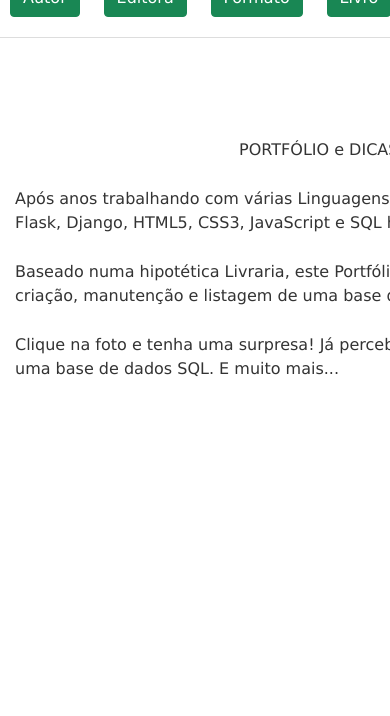
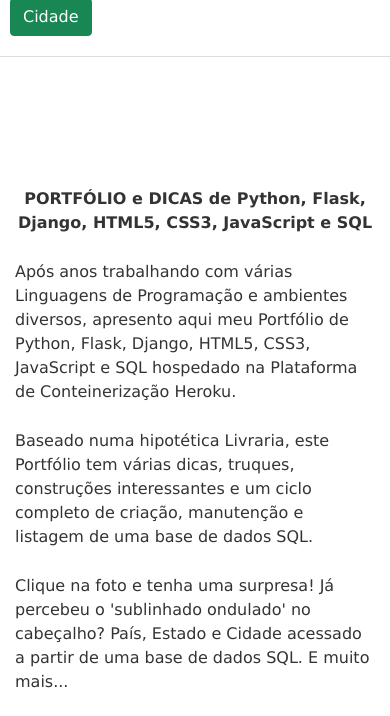
Before and after one commit to aug1804/aug-portfolio, a Django app: page / in a window 390 px wide; the page is wider, and only the part inside the window is pictured. Shown: the part 140-856 px from the top of that part. Before the commit the page ends 517 px from the top of that part, so only its background shows below. Run offline with Django 4.2, Linux system fonts and the light colour scheme; some libraries are stand-ins or nearby versions.

Commit message:
20/jun/22 git

```diff
--- a/portal6/static/styles.css
+++ b/portal6/static/styles.css
@@ -326,7 +326,7 @@ article>*:first-child {
 article {
   background-color: white;
   flex: 2; /* 2/3 */
-  margin-top: 30;
+  margin-top: 30px;
   overflow-y: auto;
   padding: 100px 15px;
 }
--- a/portal6/templates/base.html
+++ b/portal6/templates/base.html
@@ -97,9 +97,9 @@
 
     /* Positioning and margins */
 
-    @media (min-width: 1100px) {
+    @media (min-width: 100%) {
       body {
-        width: 1100px;
+        width: 100%;
         margin: 0 auto;
       }
     }
@@ -235,6 +235,7 @@
 
     .paragrafo{
       text-align: center;
+      font-weight:bold;
       /* text-decoration: underline wavy #000000; */
     }
 
@@ -242,7 +243,7 @@
       display: flex;
       flex-direction: column;
       background-color: white;
-      width: 1100px;
+      width: 100%;
     }
 
     main {
@@ -260,7 +261,7 @@
       background-color: white;
       flex: 2;
       /* 2/3 */
-      margin-top: 30;
+      margin-top: 30px;
       overflow-y: auto;
       padding: 100px 15px;
     }
@@ -317,6 +318,7 @@
     .tdH1 {
       width: 60%;
       text-align: center;
+      font-weight:bold;
     }
 
     html {
--- a/portal6/templates/portal6/home.html
+++ b/portal6/templates/portal6/home.html
@@ -22,16 +22,16 @@
 					>
 				</td>
 				<td class="tdH1">
-					<h1>PORTFÓLIO e DICAS</h1>
+					<h1 style="color: red;">PORTFÓLIO e DICAS</h1>
 				</td>
 			</tr>
 		</table>
 		<ul>
 			<li>
+				<a class="btn btn-success" href="livro"   > Livro   </a>
 				<a class="btn btn-success" href="autor"   > Autor   </a>
 				<a class="btn btn-success" href="editora" > Editora </a>
 				<a class="btn btn-success" href="formato" > Formato </a>
-				<a class="btn btn-success" href="livro"   > Livro   </a>
 				<a class="btn btn-success" href="country" > País    </a>
 				<a class="btn btn-success" href="state"   > Estado  </a>
 				<a class="btn btn-success" href="city"    > Cidade  </a>
@@ -41,13 +41,58 @@
 
 	<main>
 		<article>
-			<p class="paragrafo"><b>PORTFÓLIO e DICAS de Python, Flask, Django, HTML5, CSS3, JavaScript e SQL</b></p>
+			<!-- <b>...</b> não funcionou #-->
+			<!-- <span style="font-weight:bold;">...</span> talvez funcione #-->
+			<p class="paragrafo">PORTFÓLIO e DICAS de Python, Flask, Django, HTML5, CSS3, JavaScript e SQL</p>
 
 			<p>Após anos trabalhando com várias Linguagens de Programação e ambientes diversos, apresento aqui meu Portfólio de Python, Flask, Django, HTML5, CSS3, JavaScript e SQL hospedado na <b>Plataforma de Conteinerização Heroku</b>.</p>
 
 			<p>Baseado numa hipotética Livraria, este Portfólio tem várias dicas, truques, construções interessantes e um ciclo completo de criação, manutenção e listagem de uma base de dados SQL.</p>
 
 			<p>Clique na foto e tenha uma surpresa! Já percebeu o 'sublinhado ondulado' no cabeçalho? País, Estado e Cidade acessado a partir de uma base de dados SQL. E muito mais...</p>
+
+			<div 	style="
+							display: inline-block;
+							background-image: url(&quot;https://theboot.com.br/wp-content/uploads/2022/06/marketingDigital-244x300.png&quot;);
+							width:  244px;
+							height: 300px;
+							">
+				<div class="col-lg-12 col-md-6">
+					<div class="text-white" style="padding: 20px;">
+						<h2 style="font-size: 14px;color: yellow;margin-bottom: 20px;text-align: center;">MICRO SISTEMA DE CONTROLE DE LIVRARIA</h2>
+						<div class="pb-3">
+							<span style="font-size: 14px;text-align: center;"><p>Python e Django    </p></span>
+							<span style="font-size: 14px;text-align: center;"><p>Banco de Dados SQL </p></span>
+							<span style="font-size: 14px;text-align: center;"><p>Chaves Estrangeiras</p></span>
+						</div>
+						<div style="text-align: center;">
+							<a href="livro" class="btn btn-primary" style="margin: center;">SAIBA MAIS</a>
+						</div>
+					</div>
+				</div>
+			</div>
+
+			<div 	style="
+							display: inline-block;
+							background-image: url(&quot;https://theboot.com.br/wp-content/uploads/2022/06/marketingDigital-244x300.png&quot;);
+							width:  244px;
+							height: 300px;
+							">
+				<div class="col-lg-12 col-md-6">
+					<div class="text-white" style="padding: 20px;">
+						<h2 style="font-size: 14px;color: yellow;margin-bottom: 20px;text-align: center;">HOLBERTON SCHOOL E PRÉ-BOOTCAMP THEBOOT</h2>
+						<div class="pb-3">
+							<span style="font-size: 14px;text-align: center;"><p>HTML5 CSS3 JavaScript </p></span>
+							<span style="font-size: 14px;text-align: center;"><p>Twitter e Disqus</p></span>
+							<span style="font-size: 14px;text-align: center;"><p>Entre outras dicas...</p></span>
+								</div>
+								<div style="text-align: center;">
+									<a href="livro" class="btn btn-primary" style="margin: center;">SAIBA MAIS</a>
+								</div>
+						</div>
+				</div>
+			</div>
+
 		</article>
 		<aside>
 			<!-- <p>placeholder to add comment thread later</p> -->
```
Also changed, not shown: portal6/templates/portal6/autor.html (+7 -0 lines), portal6/templates/portal6/editora.html (+7 -0 lines), portal6/templates/portal6/formato.html (+7 -0 lines), portal6/templates/portal6/livro.html (+11 -1 lines), db.sqlite3.
